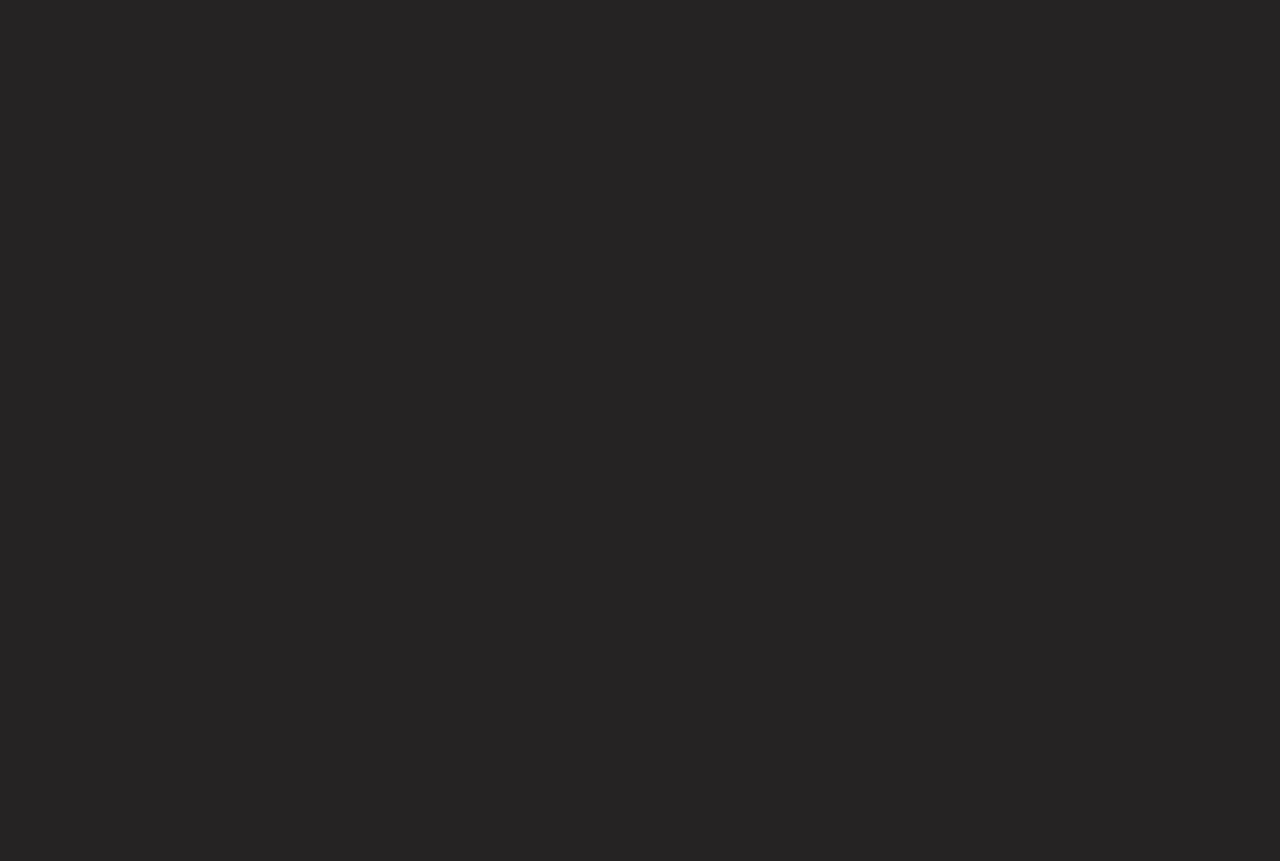
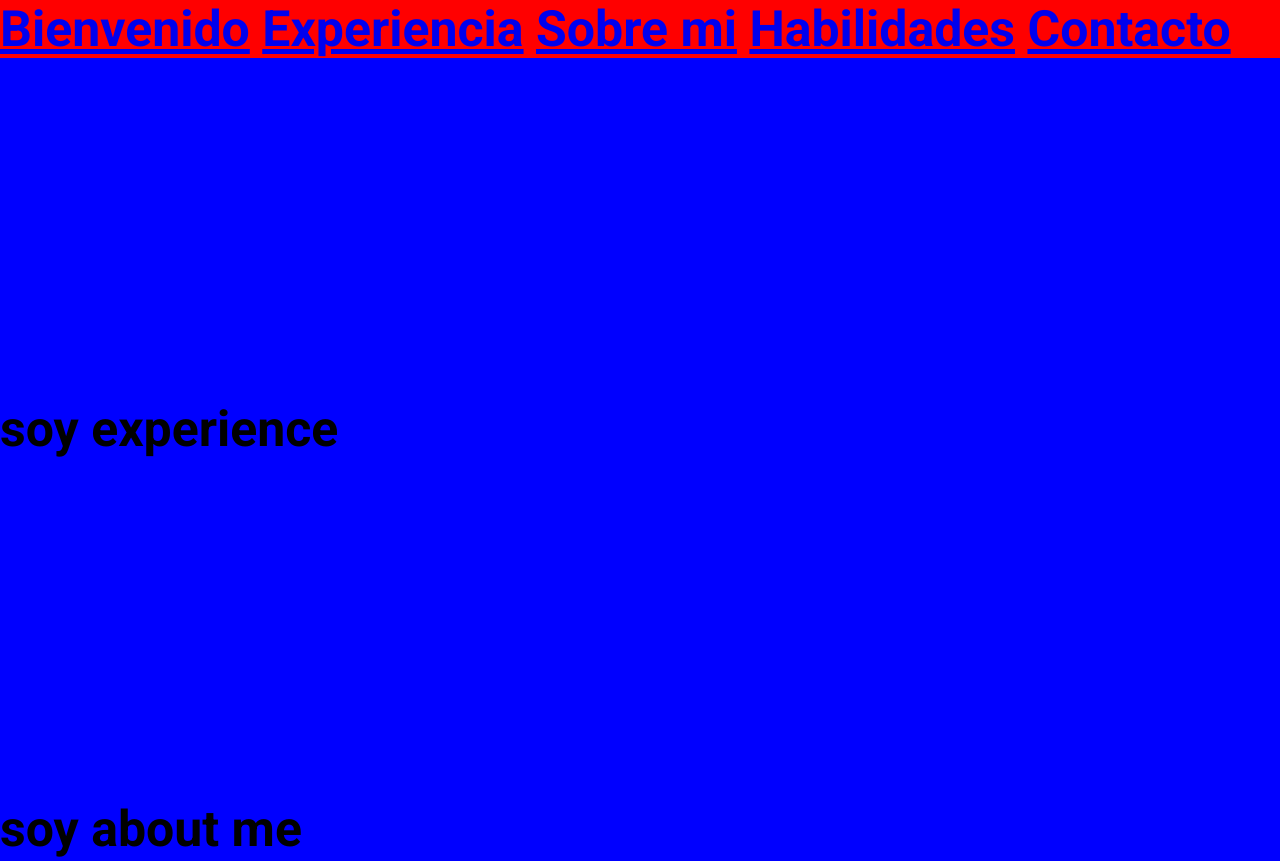
Before and after one commit to OlivaresIsaac/SIstInfoMiniProyecto1_2223-1, a plain HTML site: page index.html in a window 1280 px wide. Shown: the top 861 px of the page. Before the commit the page ends 800 px from the top, so only its background shows below. Drawn offline with Linux system fonts and the light colour scheme.

Commit message:
create fixed navbar desktop

```diff
--- a/index.html
+++ b/index.html
@@ -12,6 +12,35 @@
 </head>
 <body>
 
+    <div class="navbar-div">
+        <a class="active" href="#home">Bienvenido</a>
+        <a href="#experience">Experiencia</a>
+        <a href="#about">Sobre mi</a>
+        <a href="#skills">Habilidades</a>
+        <a href="#contact">Contacto</a>
+
+    </div>
+
+    <div class="main-section-div" id="home">
+        <p>soy home (hero)</p>
+    </div>
+
+
+    <div class="main-section-div" id="experience">
+        <p>soy experience</p>
+    </div>
+    <div class="main-section-div" id="about">
+        <p>soy about me</p>
+    </div>
+    <div class="main-section-div" id="skills">
+        <p>soy skills</p>
+    </div>
+    <div class="main-section-div" id="contact">
+        <p>soy contactme</p>
+    </div>
+
+
+
 
 
     <script src="main.js" type="text/javascript"> </script>
--- a/styles.css
+++ b/styles.css
@@ -3,6 +3,7 @@
 /* base mobile*/
 html {
     font-size: 25px;
+    scroll-behavior: smooth;
 }
 
 * {
@@ -18,6 +19,7 @@ body {
 
 }
 
+/* Sca le with screen size*/
 @media (min-width: 640px) { html {font-size:30px;} }
 @media (min-width:960px) { html {font-size:40px;} }
 @media (min-width:1100px) { body {font-size:50px;} }
@@ -34,6 +36,18 @@ body {
     font-style: normal;
 }
 
+.navbar-div{
+    background-color: red;
+    position: fixed;
+    width: 40rem;
+    top: 0
+
+}
+
+.main-section-div{
+    height: 10rem;
+    background-color: blue;
+}
 
 
 
```
